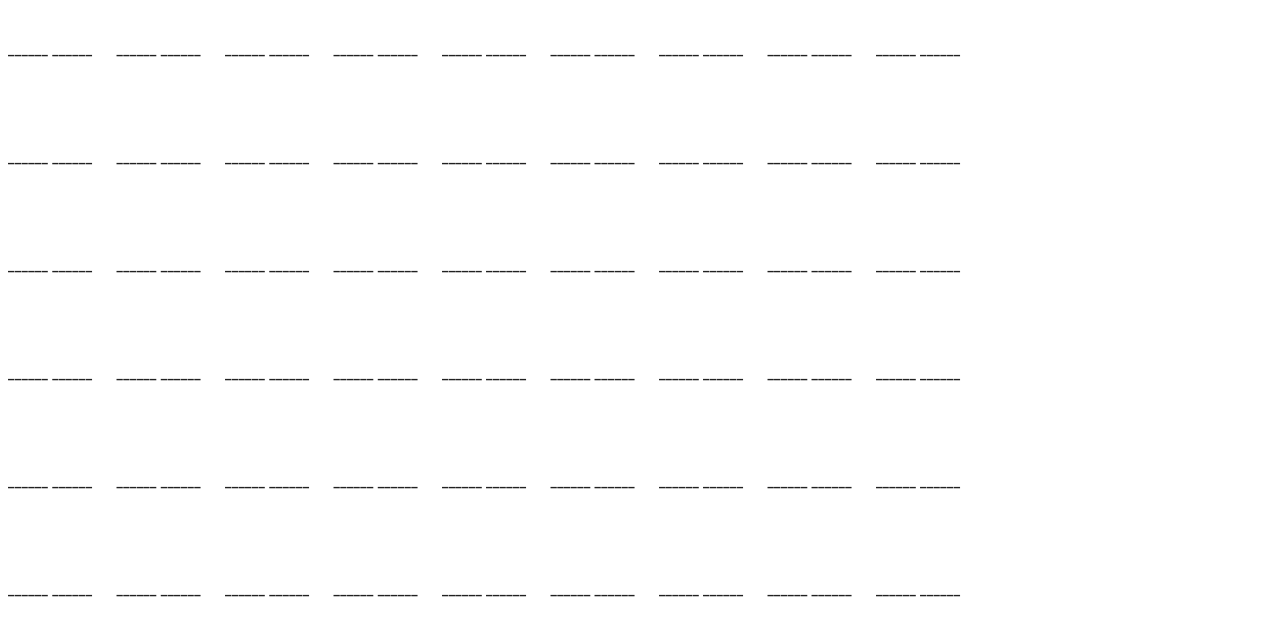
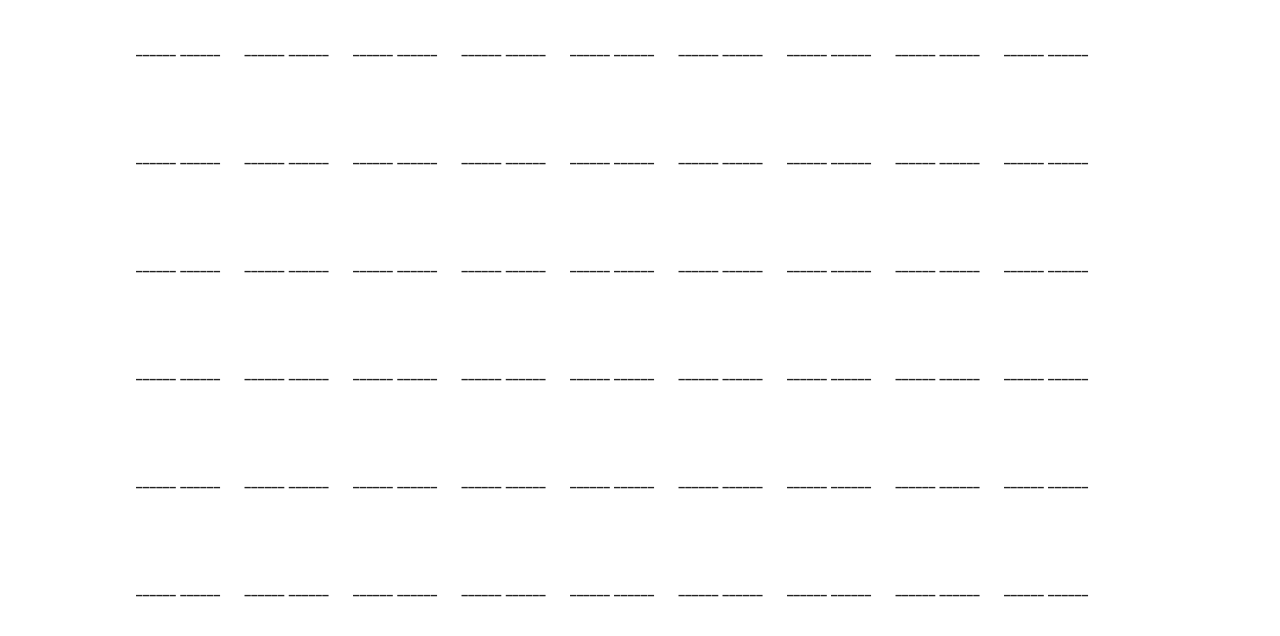
Before and after one commit to sonymanetov/CardGameReact, a React (Create React App) app in the folder client/: page / in a window 1280 px wide. Shown: the top 636 px of the page. Built offline with nearby package versions, Linux system fonts and the light colour scheme.

Commit message:
Fish_in_Pole

```diff
--- a/client/src/components/Pole/Pole.tsx
+++ b/client/src/components/Pole/Pole.tsx
@@ -3,6 +3,7 @@ import Kletka, { CKletka } from './Kletka/Kletka';
 // import Cards from '././Card/card';
 import Paper from '@material-ui/core/Paper';
 import Grid from '@material-ui/core/Grid';
+import { makeStyles, createStyles, Theme } from '@material-ui/core/styles';
 
 //генерация поля, наполнения массива клетками//
 const generateField = (rows: number, columns: number) => {
@@ -22,24 +23,23 @@ const drawRow = (row: CKletka[]) => {
     return row.map((kletka: CKletka) => {
         return (
             <Grid item>
-                <Kletka kletka={kletka} />
+                <Kletka kletka = {kletka} />
             </Grid >
         );
     });
 }
 
-
 export default class Pole extends Component {
-
     render() {
         const field = generateField(6, 9); //задаем кол-во строк и столбцов соответственно//
         const items = field.map((row: CKletka[]) => {
 
             //тут размер и расстояние//
             return (
-                <Grid container item xs={12} spacing={1}>
+                <Grid container item xs={12} spacing={1}> <div className="Fish"> </div>
                     {drawRow(row)}
                 </Grid>
+
             );
         });
 
@@ -47,6 +47,6 @@ export default class Pole extends Component {
             <Grid container spacing={1}>
                 {items}
             </Grid>
-            )
+        )
     }
 }
```
